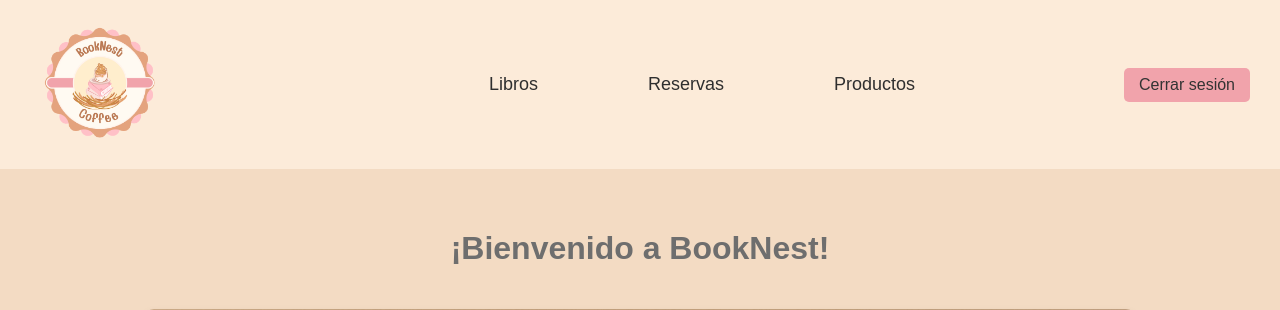
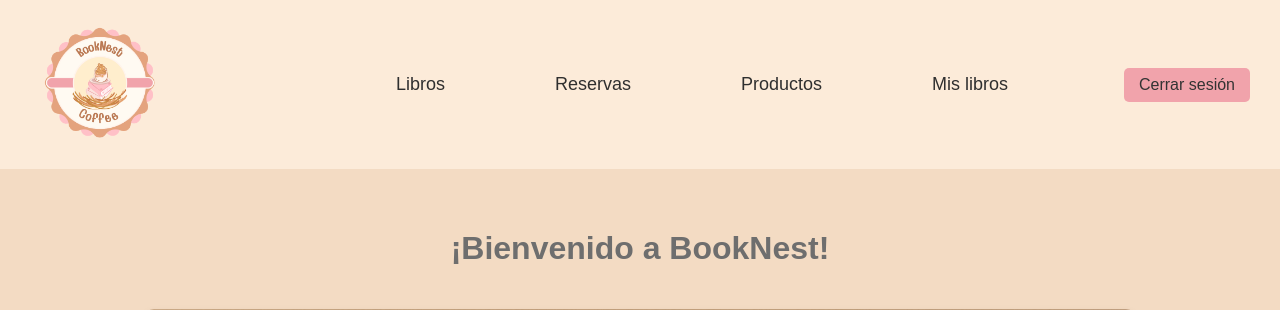
Before and after one commit to Vero-nica22/BookNest, a Flask app: template templates/menu_cliente.html in a window 1280 px wide. Shown: the top 310 px of the page. Run offline with Flask 3, Linux system fonts and the light colour scheme; the template is opened without the code that fills it, so the values that code supplies are empty.

Commit message:
Arreglo conflictos

```diff
--- a/templates/menu_cliente.html
+++ b/templates/menu_cliente.html
@@ -1,4 +1,13 @@
-
+<!-- <!DOCTYPE html>
+<html>
+<head>
+    <title>Menú del Cliente</title>
+</head>
+<body>
+    <h1>¡Bienvenido al Menú del Cliente!</h1>
+    <p>Aquí puedes gestionar tus reservas y explorar libros.</p>
+</body>
+</html> -->
 
 <!DOCTYPE html>
 <html>
@@ -17,6 +26,7 @@
                 <li><a href="/libros_cliente">Libros</a></li>
                 <li><a href="/reservas">Reservas</a></li>
                 <li><a href="/ver_productos">Productos</a></li>
+                <li><a href="#">Mis libros</a></li>
             </ul>
             <button class="cerrar-sesion">Cerrar sesión</button>
         </nav>
```
Also changed, not shown: modules/user.py (added, +46 -0 lines).
